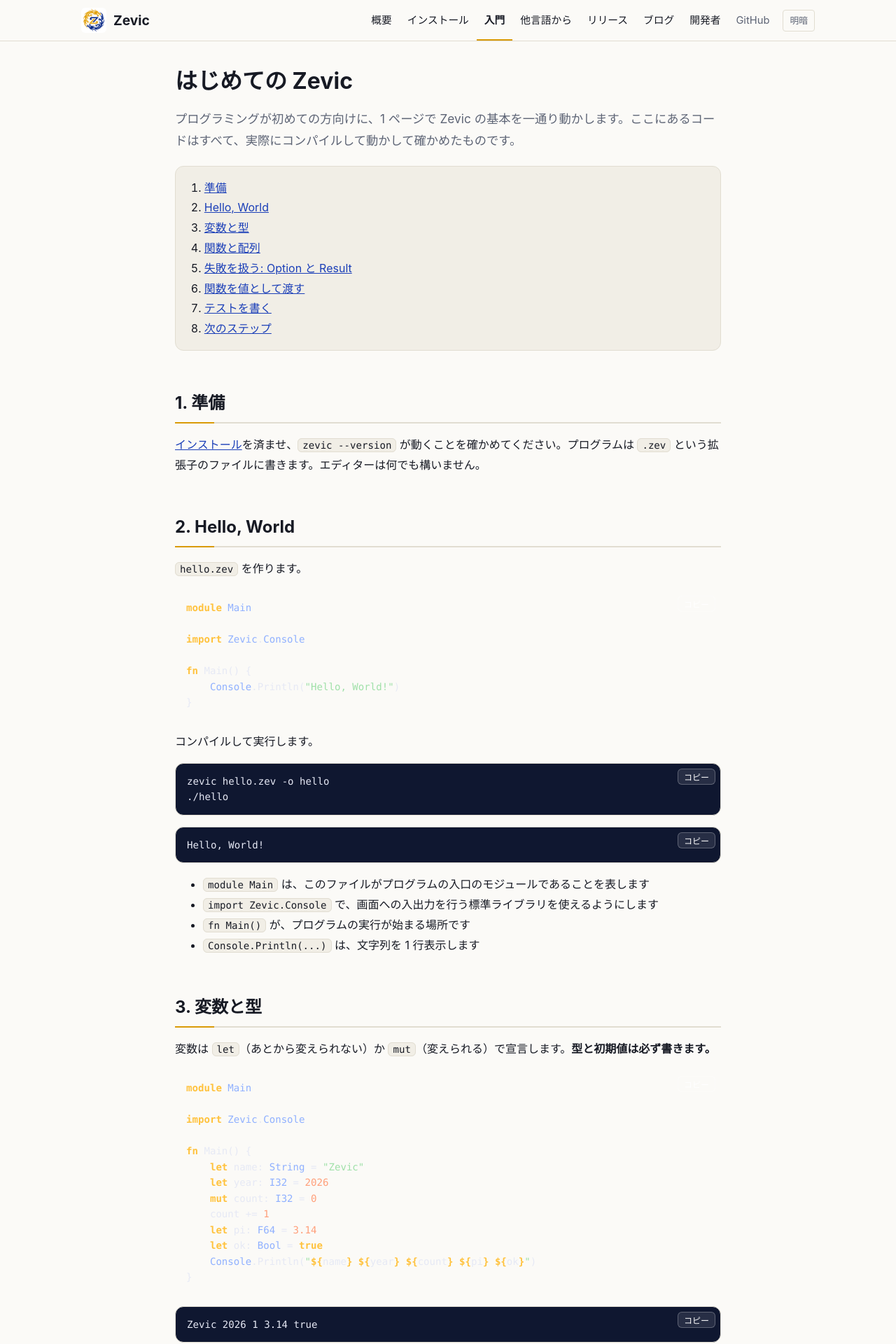
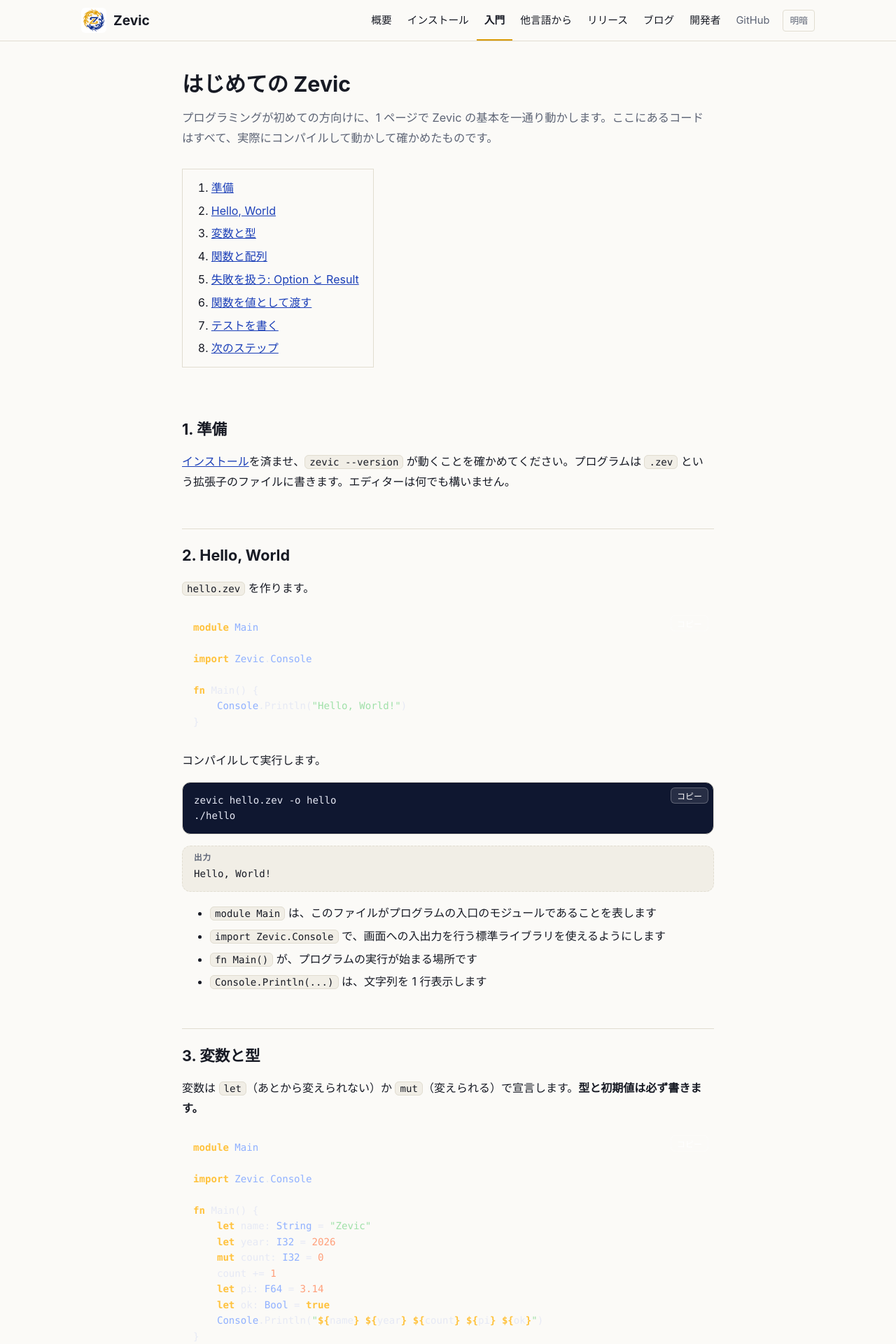
Before and after one commit to zevic-lang/zevic-lang.github.io, a Jekyll site: the page built from start/index.md, in a window 1280 px wide. Shown: the top 1920 px of the page at 70% size. Built offline with Jekyll 4.4.1, drawn with Linux system fonts in a browser that asks for light colours.

Commit message:
Mark program output blocks so they read differently from source
Co-Authored-By: Claude Sonnet 5.5 <noreply@anthropic.com>
Claude-Session: https://claude.ai/code/session_01ELZTNY1DqdJybfLUMAn58m

````diff
--- a/assets/css/site.css
+++ b/assets/css/site.css
@@ -92,40 +92,50 @@ pre code{background:none;border:0;padding:0;color:inherit;font-size:inherit}
 .codewrap{position:relative}
 .copy{position:absolute;right:8px;top:8px;font-size:.75rem;background:rgba(255,255,255,.1);color:#fff;border:1px solid rgba(255,255,255,.25);border-radius:6px;padding:2px 8px;cursor:pointer}
 .copy:hover{background:rgba(255,255,255,.22)}
-.out:before{content:"出力";display:block;font:700 .7rem/1 system-ui;letter-spacing:.1em;color:var(--c-cm);margin-bottom:6px}
+.out{background:var(--bg2)!important;color:var(--fg)!important;border-style:dashed!important}
+.out pre,.out code{color:var(--fg)!important}
+.out:before{content:"出力";display:block;font:600 .72rem/1 system-ui;letter-spacing:.08em;color:var(--muted);padding:10px 16px 0}
+.out pre{padding-top:6px}
 
 /* prose */
-.prose-wrap{padding-top:36px;padding-bottom:64px}
-.prose{max-width:780px;margin:0 auto}
-.prose h1.page-title{font-size:2rem;margin:0 0 10px;line-height:1.3}
-.prose .lead{font-size:1.08rem;color:var(--muted)}
-.prose h2{margin:2.2em 0 .5em;font-size:1.5rem;padding-bottom:6px;border-bottom:2px solid var(--line);position:relative}
-.prose h2:after{content:"";position:absolute;left:0;bottom:-2px;width:56px;height:2px;background:var(--gold)}
-.prose h3{margin:1.8em 0 .4em;font-size:1.15rem}
+.prose-wrap{padding-top:40px;padding-bottom:72px}
+.prose{max-width:760px;margin:0 auto}
+.prose h1.page-title{font-size:1.9rem;margin:0 0 12px;line-height:1.4}
+.prose .lead{font-size:1.02rem;color:var(--muted);margin:0 0 8px}
+.prose h2{margin:2.4em 0 .6em;font-size:1.35rem;line-height:1.5;padding-top:1em;border-top:1px solid var(--line)}
+.prose h2:first-of-type{border-top:0;padding-top:0}
+.prose h3{margin:1.8em 0 .4em;font-size:1.08rem}
+.prose p,.prose li{overflow-wrap:anywhere}
+.prose li{margin:.25em 0}
+.prose table{border-collapse:collapse;width:100%;font-size:.92rem}
+.prose table.wide{min-width:520px}
 .table-wrap{overflow-x:auto;margin:16px 0}
-.prose table{border-collapse:collapse;width:100%;font-size:.93rem;min-width:520px}
-.prose th,.prose td{border:1px solid var(--line);padding:8px 12px;text-align:left;vertical-align:top}
-.prose th{background:var(--bg2)}
-.prose blockquote{margin:16px 0;padding:6px 16px;border-left:4px solid var(--gold);background:var(--bg2);border-radius:0 8px 8px 0}
-.note{border-left:4px solid var(--blue);background:var(--bg2);padding:10px 16px;border-radius:0 10px 10px 0;margin:16px 0}
-.toc{background:var(--bg2);border:1px solid var(--line);border-radius:12px;padding:10px 20px;margin:20px 0}
+.prose th,.prose td{border-bottom:1px solid var(--line);padding:8px 12px 8px 0;text-align:left;vertical-align:top}
+.prose th{border-bottom:2px solid var(--fg);font-size:.85rem;white-space:nowrap}
+.prose blockquote{margin:16px 0;padding:2px 16px;border-left:3px solid var(--line);color:var(--muted)}
+.note{border-left:3px solid var(--gold);background:var(--bg2);padding:10px 16px;margin:16px 0}
+.note p{margin:.3em 0}
+.toc{border:1px solid var(--line);padding:6px 20px;margin:20px 0;display:inline-block;min-width:16em}
 .toc ol{margin:6px 0;padding-left:1.3em}
 
 /* lists */
 .rel{list-style:none;padding:0;margin:0}
-.rel>li{padding:18px 0;border-bottom:1px solid var(--line)}
+.rel>li{padding:20px 0;border-bottom:1px solid var(--line)}
+.rel>li:first-child{border-top:1px solid var(--line)}
 .rel ul:not(.dl){margin:8px 0;padding-left:1.3em}
 .rel ul:not(.dl) li{padding:2px 0;border:0}
-.rel h2,.rel h3{margin:0 0 4px;border:0;padding:0}
-.rel h2:after{display:none}
-.tag{display:inline-block;font-size:.75rem;font-weight:700;padding:1px 8px;border-radius:99px;background:linear-gradient(135deg,var(--gold),#f3c45a);color:#1a1400;margin-left:8px;vertical-align:middle}
-.dl{display:flex;flex-wrap:wrap;gap:6px 10px;margin:8px 0 0;padding:0;list-style:none;font-size:.85rem}
-.dl a{padding:2px 10px;border:1px solid var(--line);border-radius:8px;text-decoration:none}
-.dev{display:flex;gap:16px;align-items:center}
-.dev img{border-radius:50%;width:72px;height:72px;border:2px solid var(--gold)}
+.rel h2,.rel h3{margin:0 0 4px;border:0;padding:0;font-size:1.1rem}
+.rel p{margin:.3em 0}
+.tag{display:inline-block;font-size:.72rem;font-weight:700;padding:1px 7px;border-radius:3px;background:var(--gold);color:#1a1400;margin-left:8px;vertical-align:middle}
+.dl{display:flex;flex-wrap:wrap;gap:6px 10px;margin:10px 0 0;padding:0;list-style:none;font-size:.85rem}
+.dl a{padding:2px 10px;border:1px solid var(--line);border-radius:3px;text-decoration:none}
+.dl a:hover{border-color:var(--fg)}
+.rel>li.dev{display:flex;gap:16px;align-items:center}
+.dev img{border-radius:50%;width:64px;height:64px;flex:none}
+.dev h3{margin:0}
 .steps{counter-reset:s;list-style:none;padding:0}
-.steps>li{counter-increment:s;position:relative;padding-left:44px;margin:16px 0}
-.steps>li:before{content:counter(s);position:absolute;left:0;top:0;width:30px;height:30px;border-radius:50%;background:var(--blue);color:#fff;font-weight:700;display:grid;place-items:center}
 
-.site-footer{border-top:1px solid var(--line);padding:28px 0;font-size:.9rem;color:var(--muted)}
+.site-footer{border-top:1px solid var(--line);padding:28px 0;font-size:.88rem;color:var(--muted)}
+.site-footer a{color:var(--muted)}
+.site-footer a:hover{color:var(--fg)}
 .site-footer .cols{display:flex;gap:24px;flex-wrap:wrap;justify-content:space-between}
--- a/start/index.md
+++ b/start/index.md
@@ -42,6 +42,7 @@ zevic hello.zev -o hello
 ```text
 Hello, World!
 ```
+{: .out}
 
 - `module Main` は、このファイルがプログラムの入口のモジュールであることを表します
 - `import Zevic.Console` で、画面への入出力を行う標準ライブラリを使えるようにします
@@ -71,6 +72,7 @@ fn Main() {
 ```text
 Zevic 2026 1 3.14 true
 ```
+{: .out}
 
 - 文字列の中の `${ ... }` には式を書け、その値が文字列に埋め込まれます
 - 主な型: 整数は `I8` `I16` `I32` `I64`（符号なしは `U8` ... `U64`）、小数は `F32` `F64`、ほかに `Bool` `Char` `String`
@@ -112,6 +114,7 @@ fn Main() {
 sum = 15
 5 items, first 0, last 16
 ```
+{: .out}
 
 - 関数は `fn 名前(引数: 型) -> 戻り値の型 { ... }`。**最後の式の値**が戻り値になります（`return` は省略できます）
 - `0..5` は 0 から 4 まで、`0..=5` は 5 までを含む範囲です
@@ -174,6 +177,7 @@ ok 3
 error: 3 is odd
 no such item
 ```
+{: .out}
 
 - `enum` は、いくつかの形のどれかを表す型です。`match` で形ごとに処理を分けます。すべての形を網羅しないとコンパイルエラーになります
 - `expression?` は、`Ok(x)` なら `x` を取り出し、`Err` ならその場で関数から返します
@@ -208,6 +212,7 @@ fn Main() {
 total 21
 b = 2
 ```
+{: .out}
 
 `(x: I32) => x * 2` は無名関数（ラムダ）です。外側の `mut` 変数を取り込め、変更は外側にも見えます。
 
````
Also changed, not shown: from-other-languages.md (+1 -0 lines).
